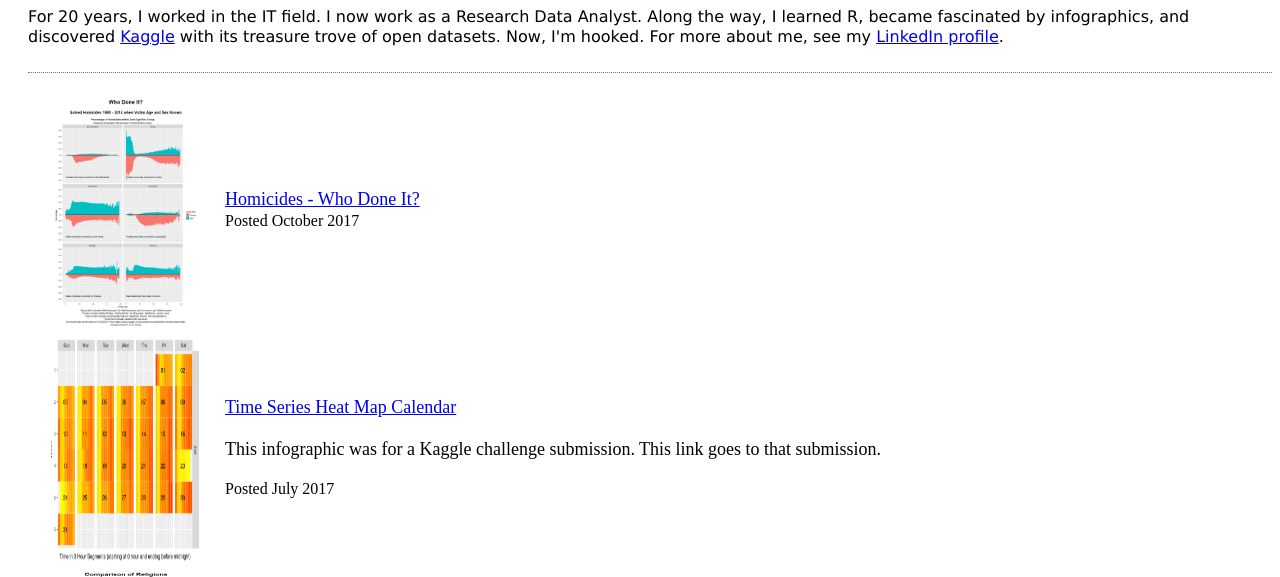
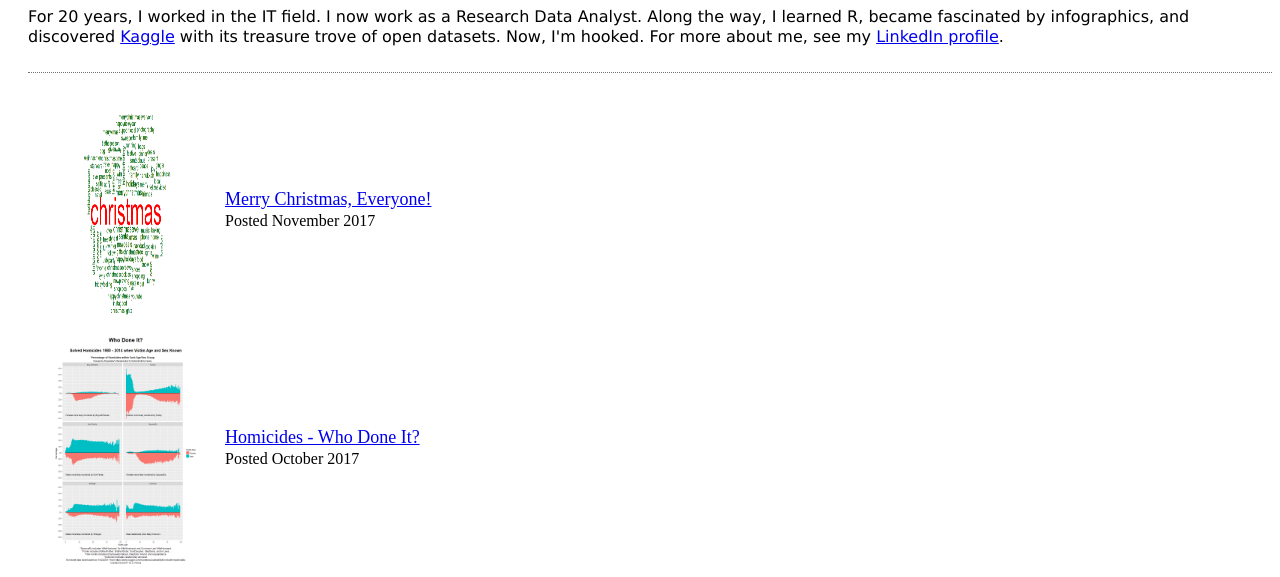
Before and after one commit to Caropie67/myRvenue, a plain HTML site: page index.html in a window 1280 px wide. Shown: the part 151-728 px from the top of the page. Drawn offline with Linux system fonts and the light colour scheme.

Commit message:
Update index.html

```diff
--- a/index.html
+++ b/index.html
@@ -28,6 +28,16 @@
 <div class="infographic">
 <table>
   <col width="160">
+  <tr>
+    <td><a href="./content/christmas.html" target="_self">
+        <img class="infoImage" src="./images/christmas.png" width="150" height="230"/></a></td>
+    <td><div class="infoMeta">
+        <div class="title">
+        <a href="./content/christmas.html" target="_self">Merry Christmas, Everyone!</a>
+        </div>
+        <div class="date">Posted November 2017</div>
+        </div></td>
+  </tr>
   <tr>
     <td><a href="./content/homicide.html" target="_self">
         <img class="infoImage" src="./images/homicide.png" width="150" height="230"/></a></td>
```
